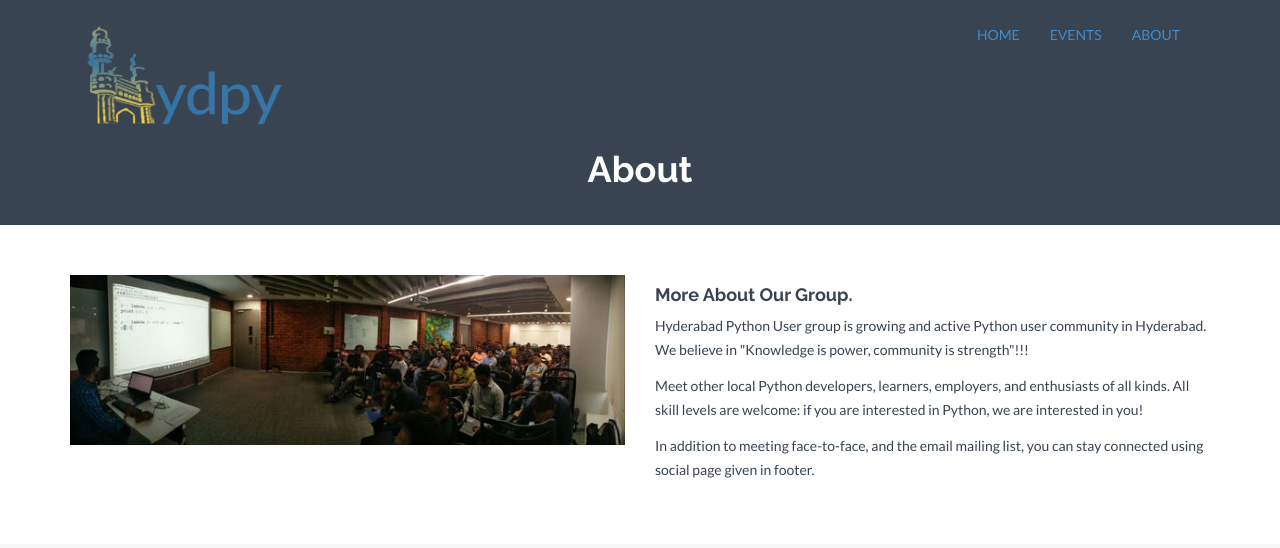
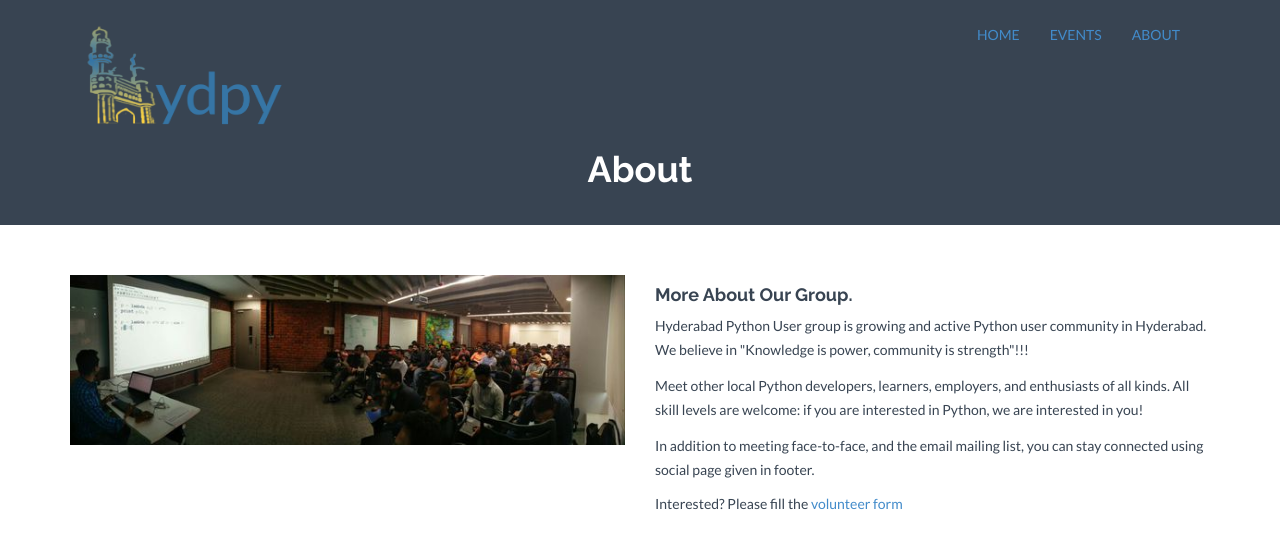
Before and after one commit to HydPy/HydPy, a Jekyll site: the page built from about.html, in a window 1280 px wide, cut to the strip 0-604 px from the top of the page. Shown: the top 548 px of the strip. Built offline with Jekyll 4.4.1, drawn with Linux system fonts in a browser that asks for light colours; nearby versions of some CDN libraries.

Commit message:
add volunteer form to the about us page

```diff
--- a/about.html
+++ b/about.html
@@ -14,6 +14,8 @@ permalink: /about/
             <p>Hyderabad Python User group is growing and active Python user community in Hyderabad. We believe in "Knowledge is power, community is strength"!!! </p>
             <p>Meet other local Python developers, learners, employers, and enthusiasts of all kinds. All skill levels are welcome: if you are interested in Python, we are interested in you!</p>
             <p>In addition to meeting face-to-face, and the email mailing list, you can stay connected using social page given in footer.</p>
+
+            Interested? Please fill the <a href="https://docs.google.com/forms/d/1lieernlfJUEbBvHPwW9Dmgt71TAGv7BzQMEtcgkL8eo/" target="_blank">volunteer form </a>
         </div>
     </div><! --/row -->
 </div><! --/container -->
```
